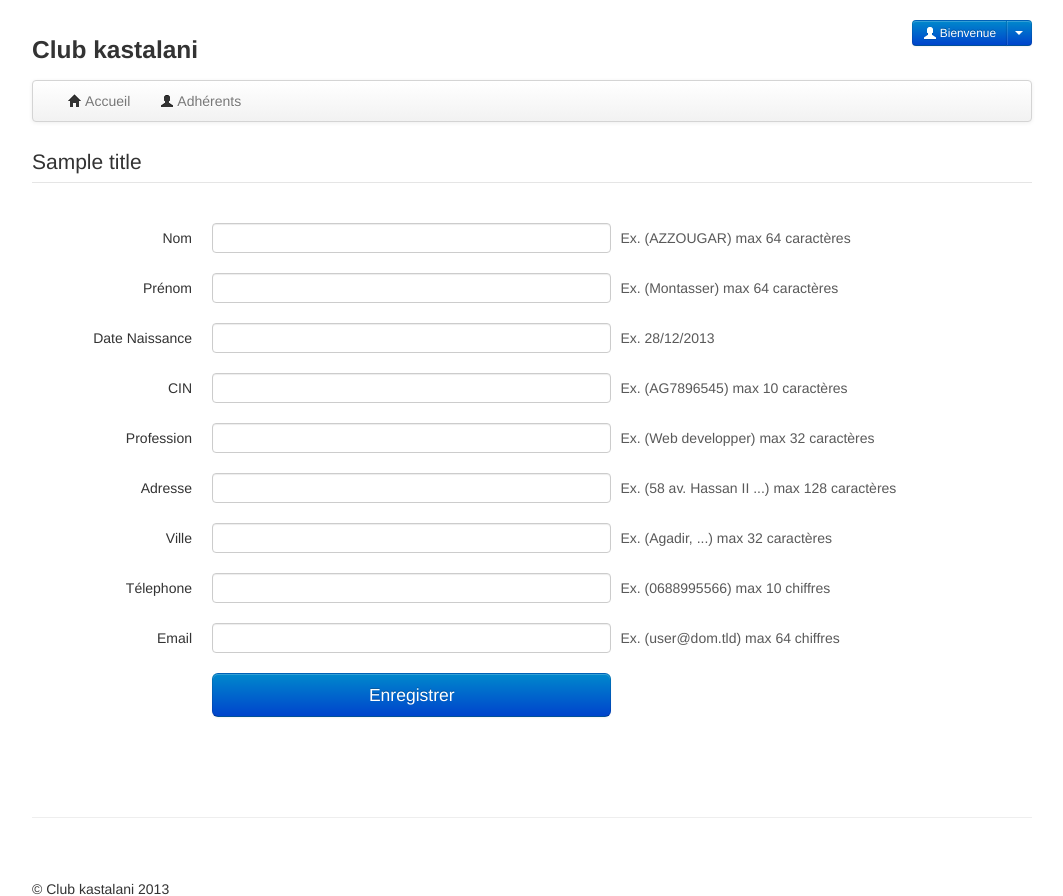
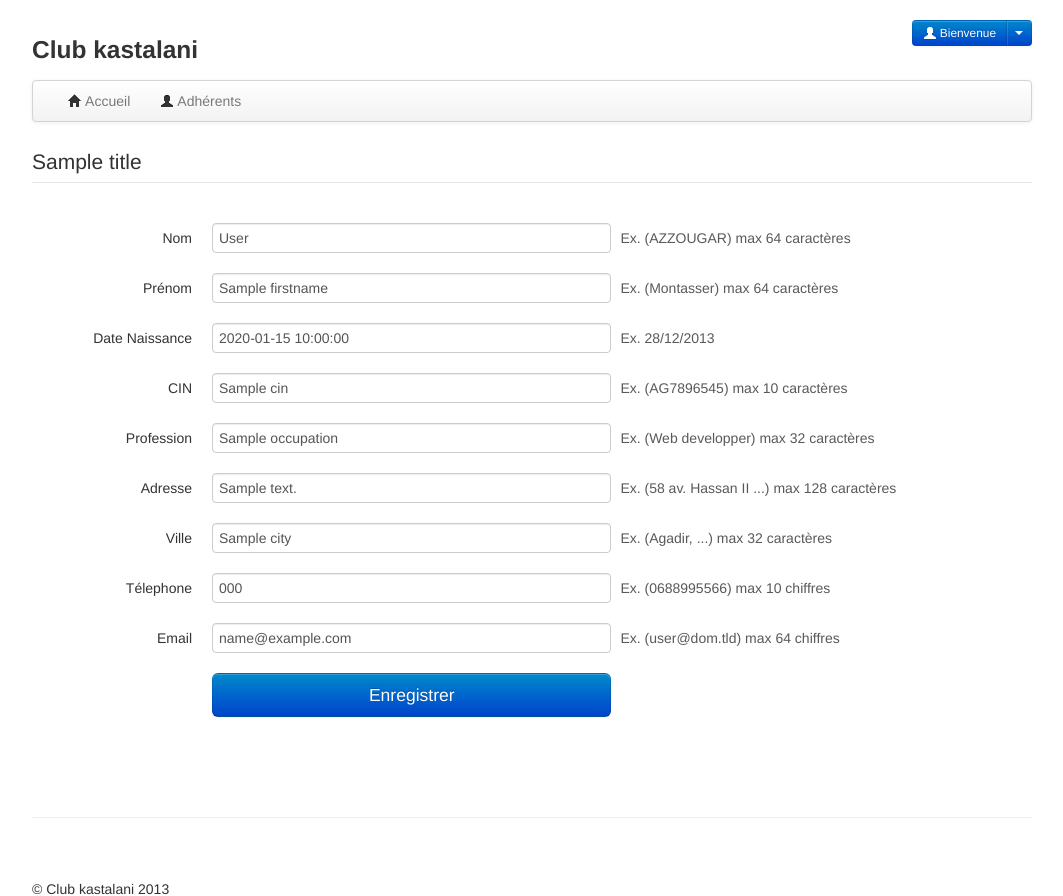
Before and after one commit to abdeltiflouardi/myframework, a PHP site: template views/_adherents/_new.php in a window 1280 px wide. Shown: the top 896 px of the page, without its empty margins (108-1171 px from the left). Run offline with PHP 8.4, Linux system fonts and the light colour scheme; the template is opened without the code that fills it: most values are stand-ins (such as "Sample title", 1, 10 or a date in 2020); data that the repository does not hold is empty.

Commit message:
Edit adherent

```diff
--- a/config.php
+++ b/config.php
@@ -27,9 +27,9 @@ include_once 'classes/Session.php';
 include_once 'classes/DB.php';
 include_once 'classes/Pager.php';
 include_once 'classes/Validator.php';
-include_once 'models/Adherents.php';
+include_once 'models/AdherentModel.php';
 include_once 'requests/Request.php';
-include_once 'requests/Adherent.php';
+include_once 'requests/AdherentRequest.php';
 
 
 // Test if user is connected
--- a/views/_adherents/_list.php
+++ b/views/_adherents/_list.php
@@ -10,7 +10,7 @@ $title = 'Liste des adhèrents';
 
       <!-- Example row of columns -->
       <div class="row-fluid">
-            <a href="<?php echo Http::getInstance()->getCurrentUrl(array('action' => 'new'), array('action', Config::getInstance()->getPageName())) ?>" class="btn btn-primary">
+            <a href="<?php echo $http->getCurrentUrl(array('action' => 'new'), array('action', Config::getInstance()->getPageName())) ?>" class="btn btn-primary">
                 <i class="icon-plus-sign icon-white"></i> Créer un adhérent
             </a>
 
@@ -38,10 +38,10 @@ $title = 'Liste des adhèrents';
                     <td><?php echo $adherent['created_at']; ?></td>
                     <td>
                         <p class="text-center">
-                            <a class="btn btn-mini" href="<?php echo Http::getInstance()->getCurrentUrl(array('action' => 'edit', 'id' => $adherent['id']), array('page')) ?>">
+                            <a class="btn btn-mini" href="<?php echo $http->getCurrentUrl(array('action' => 'edit', 'id' => $adherent['id']), array('page')) ?>">
                                 <i class="icon-pencil"></i>
                             </a>
-                            <a class="btn btn-mini" href="<?php echo Http::getInstance()->getCurrentUrl(array('action' => 'details', 'id' => $adherent['id']), array('page')) ?>">
+                            <a class="btn btn-mini" href="<?php echo $http->getCurrentUrl(array('action' => 'details', 'id' => $adherent['id']), array('page')) ?>">
                                 <i class="icon-folder-open"></i>
                             </a>
                         </p>
--- a/views/_adherents/_new.php
+++ b/views/_adherents/_new.php
@@ -5,13 +5,13 @@
 
       <!-- Example row of columns -->
       <div class="row-fluid">
-          <form class="form-horizontal" method="post" action="<?php echo Http::getInstance()->getCurrentUrl(array('action' => 'create'), array('action')) ?>">
+          <form class="form-horizontal" method="post" action="<?php echo $http->getCurrentUrl(array('action' => 'create'), array('action')) ?>">
               <fieldset>
                   <legend><?php echo $title ?></legend>
                   <div class="control-group<?php $adherentRequest->hasError('Lastname') ? print ' error' : ''; ?>">
                       <label class="control-label" for="inputLastname">Nom</label>
                       <div class="controls">
-                          <input class="span6" type="text" id="inputLastname" name="input[Lastname]">
+                          <input class="span6" type="text" id="inputLastname" name="input[Lastname]" value="<?php echo $adherentRequest->getLastname(); ?>" />
 
                           <span class="help-inline">Ex. (AZZOUGAR) max 64 caractères</span>
                       </div>
@@ -20,7 +20,7 @@
                   <div class="control-group<?php $adherentRequest->hasError('Firstname') ? print ' error' : ''; ?>">
                       <label class="control-label" for="inputFirstname">Prénom</label>
                       <div class="controls">
-                          <input class="span6" type="text" id="inputFirstname" name="input[Firstname]">
+                          <input class="span6" type="text" id="inputFirstname" name="input[Firstname]" value="<?php echo $adherentRequest->getFirstname(); ?>">
 
                           <span class="help-inline">Ex. (Montasser) max 64 caractères</span>
                       </div>
@@ -29,16 +29,16 @@
                   <div class="control-group<?php $adherentRequest->hasError('Birthday') ? print ' error' : ''; ?>">
                       <label class="control-label" for="inputBirthday">Date Naissance</label>
                       <div class="controls">
-                          <input class="span6" type="text" id="inputBirthday" name="input[Birthday]" value="31/01/1984">
+                          <input class="span6" type="text" id="inputBirthday" name="input[Birthday]" value="<?php echo $adherentRequest->getBirthday('31/01/1984'); ?>">
 
                           <span class="help-inline">Ex. 28/12/2013</span>
                       </div>
                   </div>
 
-                  <div class="control-group<?php $adherentRequest->hasError('CIN') ? print ' error' : ''; ?>">
-                      <label class="control-label" for="inputCIN">CIN</label>
+                  <div class="control-group<?php $adherentRequest->hasError('Cin') ? print ' error' : ''; ?>">
+                      <label class="control-label" for="inputCin">CIN</label>
                       <div class="controls">
-                          <input class="span6" type="text" id="inputCIN" name="input[CIN]">
+                          <input class="span6" type="text" id="inputCin" name="input[Cin]" value="<?php echo $adherentRequest->getCin(); ?>">
 
                           <span class="help-inline">Ex. (AG7896545) max 10 caractères</span>
                       </div>
@@ -47,7 +47,7 @@
                   <div class="control-group<?php $adherentRequest->hasError('Occupation') ? print ' error' : ''; ?>">
                       <label class="control-label" for="inputOccupation">Profession</label>
                       <div class="controls">
-                          <input class="span6" type="text" id="inputOccupation" name="input[Occupation]">
+                          <input class="span6" type="text" id="inputOccupation" name="input[Occupation]" value="<?php echo $adherentRequest->getOccupation(); ?>">
 
                           <span class="help-inline">Ex. (Web developper) max 32 caractères</span>
                       </div>
@@ -56,7 +56,7 @@
                   <div class="control-group<?php $adherentRequest->hasError('Address') ? print ' error' : ''; ?>">
                       <label class="control-label" for="inputAddress">Adresse</label>
                       <div class="controls">
-                          <input class="span6" type="text" id="inputAddress" name="input[Address]">
+                          <input class="span6" type="text" id="inputAddress" name="input[Address]" value="<?php echo $adherentRequest->getAddress(); ?>">
 
                           <span class="help-inline">Ex. (58 av. Hassan II ...) max 128 caractères</span>
                       </div>
@@ -65,7 +65,7 @@
                   <div class="control-group<?php $adherentRequest->hasError('City') ? print ' error' : ''; ?>">
                       <label class="control-label" for="inputCity">Ville</label>
                       <div class="controls">
-                          <input class="span6" type="text" id="inputCity" name="input[City]">
+                          <input class="span6" type="text" id="inputCity" name="input[City]" value="<?php echo $adherentRequest->getCity(); ?>">
 
                           <span class="help-inline">Ex. (Agadir, ...) max 32 caractères</span>
                       </div>
@@ -74,7 +74,7 @@
                   <div class="control-group<?php $adherentRequest->hasError('Phone') ? print ' error' : ''; ?>">
                       <label class="control-label" for="inputPhone">Télephone</label>
                       <div class="controls">
-                          <input class="span6" type="text" id="inputPhone" name="input[Phone]">
+                          <input class="span6" type="text" id="inputPhone" name="input[Phone]" value="<?php echo $adherentRequest->getPhone(); ?>">
 
                           <span class="help-inline">Ex. (0688995566) max 10 chiffres</span>
                       </div>
@@ -83,7 +83,7 @@
                   <div class="control-group<?php $adherentRequest->hasError('Email') ? print ' error' : ''; ?>">
                       <label class="control-label" for="inputEmail">Email</label>
                       <div class="controls">
-                          <input class="span6" type="text" id="inputEmail" name="input[Email]">
+                          <input class="span6" type="text" id="inputEmail" name="input[Email]" value="<?php echo $adherentRequest->getEmail(); ?>">
 
                           <span class="help-inline">Ex. (user@dom.tld) max 64 chiffres</span>
                       </div>
--- a/views/_template.php
+++ b/views/_template.php
@@ -45,7 +45,7 @@
                     viewMode: 'years'
                 });
 
-                $('#inputBirthday').val('');
+                //$('#inputBirthday').val('');
                 $('.btn').button();
             });
         </script>
```
Also changed, not shown: adherents.php (+25 -9 lines), classes/Utils.php (+11 -0 lines), models/AdherentModel.php (added, +72 -0 lines), models/Adherents.php (deleted, +0 -41 lines), requests/AdherentRequest.php (renamed from requests/Adherent.php, +13 -2 lines), requests/Request.php (+17 -2 lines).
